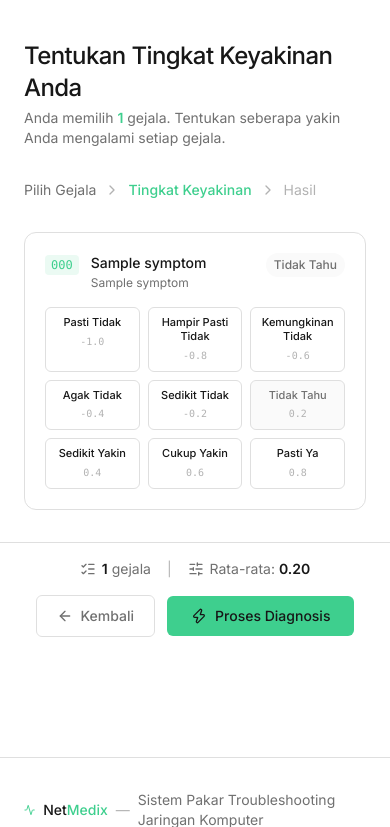
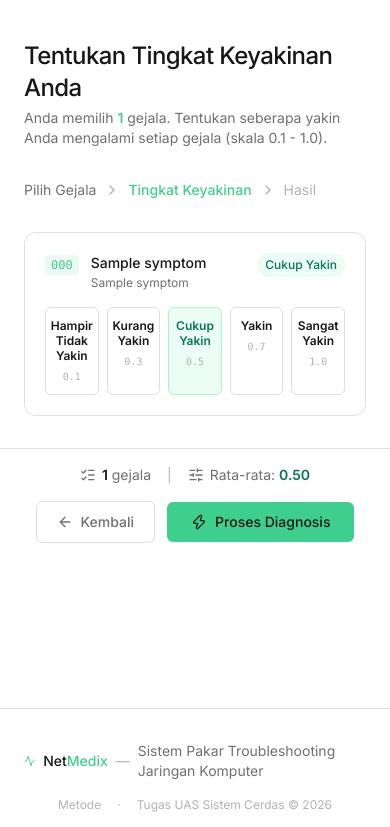
Before and after one commit to XsafiD/NetMedix, a Flask app: template templates/diagnose_step2.html in a window 390 px wide. Shown: the part 69-896 px from the top of the page. Run offline with Flask 3, Linux system fonts and the light colour scheme; the template is opened without the code that fills it: most values are stand-ins (such as "Sample title", 1, 10 or a date in 2020); some libraries are stand-ins or nearby versions.

Commit message:
Phase 5.B Implementasi diagnose_step2.html (Step 2 - Pilih CF_user)
BREAKING CHANGE: Mengubah input CF_user dari 9 level (-1.0 sampai 0.8) menjadi 5 level (0.1, 0.3, 0.5, 0.7, 1.0) sesuai spesifikasi v2.0.0.

Perubahan:
- Radio options: 9 level → 5 level (0.1, 0.3, 0.5, 0.7, 1.0)
- Default value: 0.2 → 0.5 (Cukup Yakin, pre-checked)
- Labels: Hampir Tidak Yakin, Kurang Yakin, Cukup Yakin, Yakin, Sangat Yakin
- Layout: grid 5 kolom (responsive)
- Styling: update color scheme untuk 5 level (gray → yellow → emerald → primary → primary solid)
- JavaScript: update cfStyles config dan updateCardStyles function untuk 5 level
- Summary avg: default 0.20 → 0.50, update color coding

Co-Authored-By: Claude <noreply@anthropic.com>

```diff
--- a/templates/diagnose_step2.html
+++ b/templates/diagnose_step2.html
@@ -8,7 +8,7 @@
     <h1 class="text-2xl font-medium tracking-tight text-ink">Tentukan Tingkat Keyakinan Anda</h1>
     <p class="text-ink-mute mt-1 text-sm">
       Anda memilih <span class="font-semibold text-primary">{{ symptoms | length }}</span> gejala.
-      Tentukan seberapa yakin Anda mengalami setiap gejala.
+      Tentukan seberapa yakin Anda mengalami setiap gejala (skala 0.1 - 1.0).
     </p>
   </div>
 
@@ -37,35 +37,31 @@
             <h3 class="text-sm font-medium text-ink">{{ symptom.name }}</h3>
             <p class="text-xs text-ink-mute mt-0.5">{{ symptom.question }}</p>
           </div>
-          <span class="cf-label text-xs font-medium px-2 py-1 rounded-full bg-canvas-soft text-ink-mute flex-shrink-0"
+          <span class="cf-label text-xs font-medium px-2 py-1 rounded-full bg-emerald-50 text-emerald-700 border border-emerald-200 flex-shrink-0"
                 data-target="label-{{ symptom.code }}">
-            Tidak Tahu
+            Cukup Yakin
           </span>
         </div>
 
-        <!-- Radio Options: 9 levels -->
-        <div class="grid grid-cols-3 sm:grid-cols-5 md:grid-cols-9 gap-2">
+        <!-- Radio Options: 5 levels (v2.0.0) -->
+        <div class="grid grid-cols-5 gap-2">
           {% set cf_options = [
-            (-1.0, "Pasti Tidak", "bg-red-100 text-red-700 border-red-200"),
-            (-0.8, "Hampir Pasti Tidak", "bg-red-50 text-red-600 border-red-100"),
-            (-0.6, "Kemungkinan Tidak", "bg-orange-50 text-orange-600 border-orange-100"),
-            (-0.4, "Agak Tidak", "bg-yellow-50 text-yellow-600 border-yellow-100"),
-            (-0.2, "Sedikit Tidak", "bg-yellow-50 text-yellow-700 border-yellow-100"),
-            (0.2, "Tidak Tahu", "bg-canvas-soft text-ink-mute border-hairline"),
-            (0.4, "Sedikit Yakin", "bg-emerald-50 text-emerald-600 border-emerald-100"),
-            (0.6, "Cukup Yakin", "bg-emerald-50 text-emerald-700 border-emerald-200"),
-            (0.8, "Pasti Ya", "bg-primary/10 text-primary-deep border-primary/20"),
+            (0.1, "Hampir Tidak Yakin", "bg-gray-50 text-gray-600 border-gray-200"),
+            (0.3, "Kurang Yakin", "bg-yellow-50 text-yellow-600 border-yellow-200"),
+            (0.5, "Cukup Yakin", "bg-emerald-50 text-emerald-700 border-emerald-200"),
+            (0.7, "Yakin", "bg-primary/10 text-primary-deep border-primary/30"),
+            (1.0, "Sangat Yakin", "bg-primary text-white border-primary"),
           ] %}
           {% for val, label, classes in cf_options %}
-          <label class="cf-radio-label flex flex-col items-center gap-1 p-2 rounded-btn border cursor-pointer
-                        transition-all text-center hover:border-ink-faint
-                        {{ classes if val == 0.2 else 'border-hairline bg-white' }}"
+          <label class="cf-radio-label flex flex-col items-center gap-1.5 p-2.5 rounded-btn border cursor-pointer
+                        transition-all text-center hover:border-ink-faint hover:shadow-sm
+                        {{ classes if val == 0.5 else 'border-hairline bg-white' }}"
                  data-value="{{ val }}"
                  data-card="{{ symptom.code }}">
             <input type="radio" name="cf_{{ symptom.code }}" value="{{ val }}"
                    class="hidden"
-                   {% if val == 0.2 %}checked{% endif %}>
-            <span class="text-[11px] font-medium leading-tight">{{ label }}</span>
+                   {% if val == 0.5 %}checked{% endif %}>
+            <span class="text-xs font-semibold leading-tight">{{ label }}</span>
             <span class="text-[10px] text-ink-faint font-mono">{{ val }}</span>
           </label>
           {% endfor %}
@@ -87,7 +83,7 @@
           <span class="text-ink-faint">|</span>
           <div class="flex items-center gap-1.5">
             <i data-lucide="sliders-horizontal" class="w-4 h-4"></i>
-            <span>Rata-rata: <span id="avg-cf" class="font-semibold text-ink">0.20</span></span>
+            <span>Rata-rata: <span id="avg-cf" class="font-semibold text-ink">0.50</span></span>
           </div>
         </div>
         <!-- Buttons -->
@@ -119,17 +115,13 @@
 
 <script>
 document.addEventListener("DOMContentLoaded", () => {
-  // CF option visual configs
+  // CF option visual configs (v2.0.0 — 5 level: 0.1, 0.3, 0.5, 0.7, 1.0)
   const cfStyles = {
-    "-1.0":  { label: "Pasti Tidak",        bg: "bg-red-100",         text: "text-red-700",     border: "border-red-200" },
-    "-0.8":  { label: "Hampir Pasti Tidak",  bg: "bg-red-50",          text: "text-red-600",     border: "border-red-100" },
-    "-0.6":  { label: "Kemungkinan Tidak",   bg: "bg-orange-50",       text: "text-orange-600",  border: "border-orange-100" },
-    "-0.4":  { label: "Agak Tidak",          bg: "bg-yellow-50",       text: "text-yellow-600",  border: "border-yellow-100" },
-    "-0.2":  { label: "Sedikit Tidak",       bg: "bg-yellow-50",       text: "text-yellow-700",  border: "border-yellow-100" },
-    "0.2":   { label: "Tidak Tahu",          bg: "bg-canvas-soft",     text: "text-ink-mute",    border: "border-hairline" },
-    "0.4":   { label: "Sedikit Yakin",       bg: "bg-emerald-50",      text: "text-emerald-600", border: "border-emerald-100" },
-    "0.6":   { label: "Cukup Yakin",         bg: "bg-emerald-50",      text: "text-emerald-700", border: "border-emerald-200" },
-    "0.8":   { label: "Pasti Ya",            bg: "bg-primary/10",      text: "text-primary-deep", border: "border-primary/20" },
+    "0.1":  { label: "Hampir Tidak Yakin",   bg: "bg-gray-50",         text: "text-gray-600",   border: "border-gray-200" },
+    "0.3":  { label: "Kurang Yakin",          bg: "bg-yellow-50",       text: "text-yellow-600", border: "border-yellow-200" },
+    "0.5":  { label: "Cukup Yakin",            bg: "bg-emerald-50",      text: "text-emerald-700", border: "border-emerald-200" },
+    "0.7":  { label: "Yakin",                  bg: "bg-primary/10",      text: "text-primary-deep", border: "border-primary/30" },
+    "1.0":  { label: "Sangat Yakin",           bg: "bg-primary",         text: "text-white",     border: "border-primary" },
   };
 
   const defaultClasses = "border-hairline bg-white";
@@ -137,7 +129,7 @@ document.addEventListener("DOMContentLoaded", () => {
   function updateCardStyles(card) {
     const symptomCode = card.dataset.symptom;
     const selected = card.querySelector("input[type=radio]:checked");
-    const value = selected ? selected.value : "0.2";
+    const value = selected ? selected.value : "0.5";
     const style = cfStyles[value];
 
     // Update radio labels
@@ -145,16 +137,13 @@ document.addEventListener("DOMContentLoaded", () => {
       const labelVal = label.dataset.value;
       const isSelected = String(labelVal) === String(value);
       // Remove all style classes
-      label.classList.remove("bg-red-100", "bg-red-50", "bg-orange-50", "bg-yellow-50",
-        "bg-canvas-soft", "bg-emerald-50", "bg-primary/10", "bg-white",
-        "text-red-700", "text-red-600", "text-orange-600", "text-yellow-600", "text-yellow-700",
-        "text-ink-mute", "text-emerald-600", "text-emerald-700", "text-primary-deep",
-        "border-red-200", "border-red-100", "border-orange-100", "border-yellow-100",
-        "border-hairline", "border-emerald-100", "border-emerald-200", "border-primary/20",
-        "border-ink-faint");
+      label.classList.remove("bg-gray-50", "bg-yellow-50", "bg-emerald-50", "bg-primary/10", "bg-primary", "bg-white",
+        "text-gray-600", "text-yellow-600", "text-emerald-700", "text-primary-deep", "text-white",
+        "border-gray-200", "border-yellow-200", "border-emerald-200", "border-primary/30", "border-primary",
+        "border-hairline", "border-ink-faint", "hover:shadow-sm");
 
       if (isSelected) {
-        label.classList.add(style.bg, style.text, style.border);
+        label.classList.add(style.bg, style.text, style.border, "hover:shadow-sm");
       } else {
         label.classList.add(...defaultClasses.split(" "));
       }
@@ -164,11 +153,9 @@ document.addEventListener("DOMContentLoaded", () => {
     const pillLabel = card.querySelector(".cf-label");
     if (pillLabel && style) {
       pillLabel.textContent = style.label;
-      // Remove old color classes
-      pillLabel.className = pillLabel.className
-        .replace(/bg-\S+/g, "").replace(/text-\S+/g, "").trim();
-      pillLabel.classList.add("cf-label", "text-xs", "font-medium", "px-2", "py-1",
-        "rounded-full", "flex-shrink-0", style.bg, style.text);
+      // Remove old color classes (keep base classes)
+      pillLabel.className = "cf-label text-xs font-medium px-2 py-1 rounded-full flex-shrink-0 " + style.bg + " " + style.text;
+      if (style.border) pillLabel.classList.add(style.border);
     }
   }
 
@@ -183,15 +170,16 @@ document.addEventListener("DOMContentLoaded", () => {
         count++;
       }
     });
-    const avg = count > 0 ? (total / count) : 0;
+    const avg = count > 0 ? (total / count) : 0.5;
     const avgEl = document.getElementById("avg-cf");
     if (avgEl) {
       avgEl.textContent = avg.toFixed(2);
-      // Color the average
+      // Color the average based on v2.0.0 5-level scale
       avgEl.className = "font-semibold";
-      if (avg >= 0.6) avgEl.classList.add("text-primary-deep");
-      else if (avg >= 0.2) avgEl.classList.add("text-ink");
-      else avgEl.classList.add("text-red-600");
+      if (avg >= 0.7) avgEl.classList.add("text-primary-deep");
+      else if (avg >= 0.5) avgEl.classList.add("text-emerald-700");
+      else if (avg >= 0.3) avgEl.classList.add("text-yellow-600");
+      else avgEl.classList.add("text-gray-600");
     }
   }
 
@@ -208,7 +196,7 @@ document.addEventListener("DOMContentLoaded", () => {
     });
   });
 
-  // Initialize all cards with default styles
+  // Initialize all cards with default styles (0.5 pre-checked)
   document.querySelectorAll(".cf-card").forEach(card => updateCardStyles(card));
   updateSummary();
 
```
